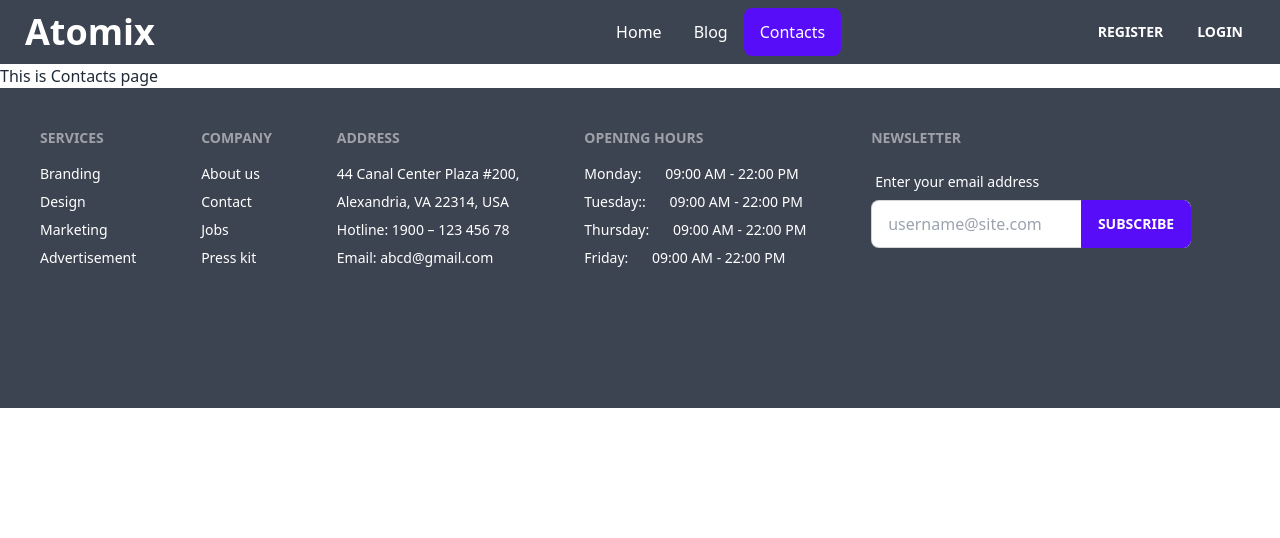
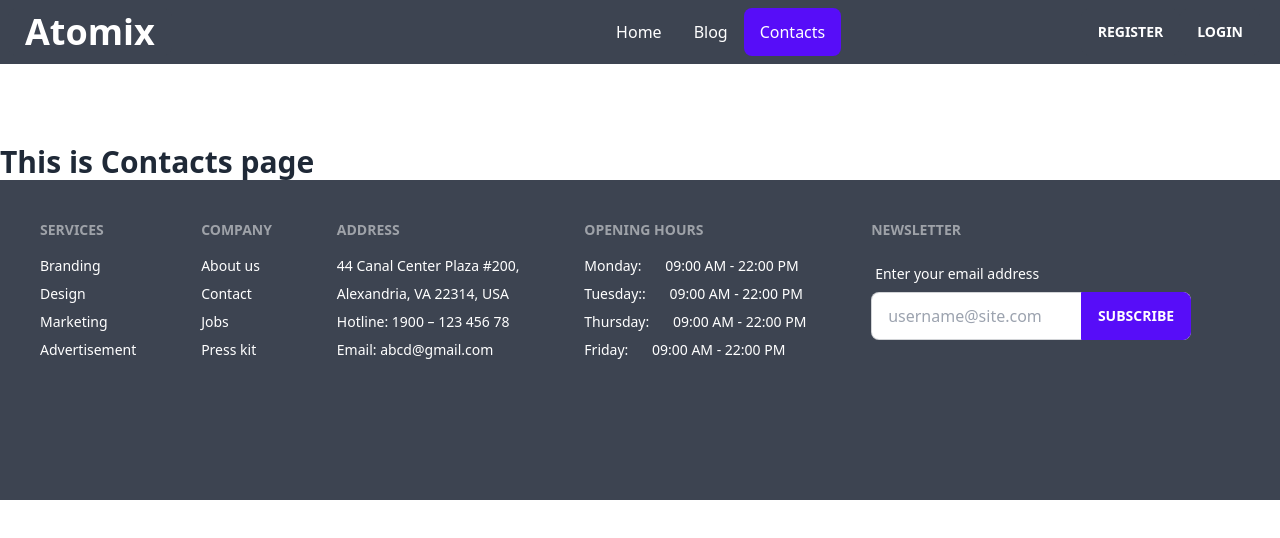
Before and after one commit to sarker-badhon/Atomix_Restaurnt_chef_client_complete_projects, a React (Vite) app: page /contacts in a window 1280 px wide. Shown: the top 538 px of the page. Built offline with nearby package versions, Linux system fonts and the light colour scheme; no server answers.

Commit message:
contact component page added

```diff
--- a/src/components/Contacts.jsx
+++ b/src/components/Contacts.jsx
@@ -3,7 +3,7 @@ import React from 'react';
 const Contacts = () => {
     return (
         <div>
-            <h2>This is Contacts page </h2>
+            <h2 className="text center font-bold text-3xl mt-20">This is Contacts page </h2>
         </div>
     );
 };
```
